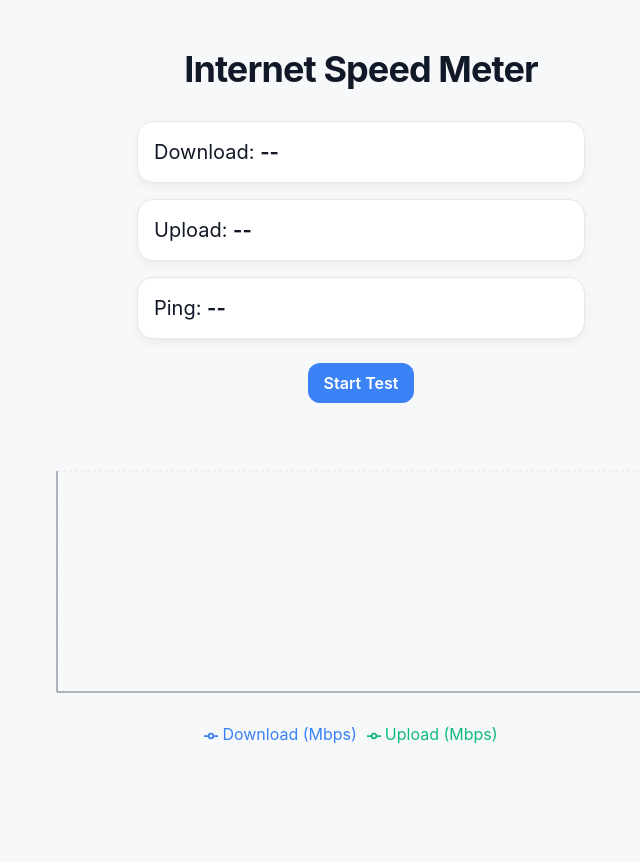
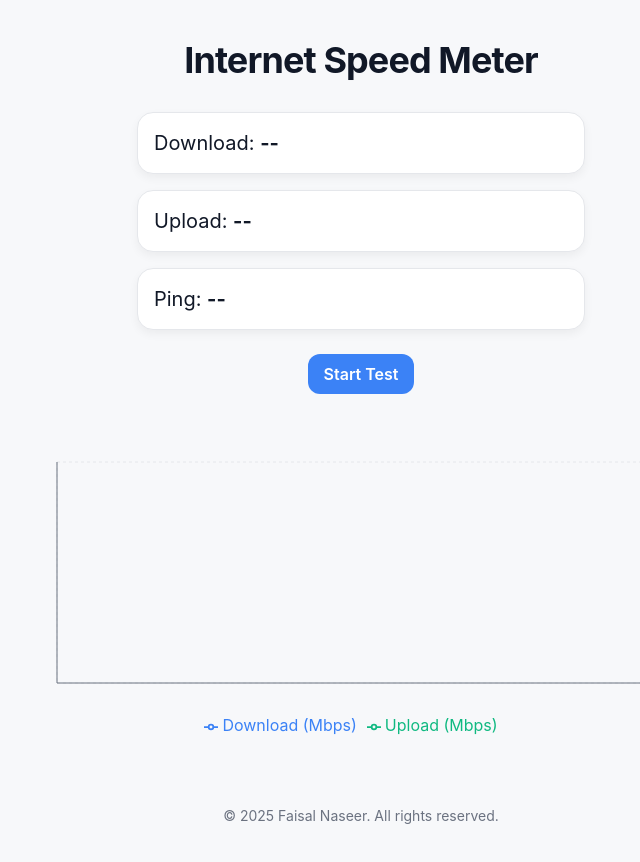
Before and after one commit to xtfaisal07/internet_speed_meter, a Next.js app: page / in a window 1280 px wide. Shown: the top 862 px of the page, without its empty margins (279-919 px from the left). Before the commit the page ends 800 px from the top, so only its background shows below. Built offline with nearby package versions, Linux system fonts and the light colour scheme.

Commit message:
page.tsx

```diff
--- a/src/app/page.tsx
+++ b/src/app/page.tsx
@@ -129,6 +129,10 @@ export default function SpeedTest() {
           </LineChart>
         </ResponsiveContainer>
       </div>
+      <footer className="mt-16 text-sm text-muted text-center">
+        © 2025 Faisal Naseer. All rights reserved.
+      </footer>
+
     </main>
   );
 }
```
